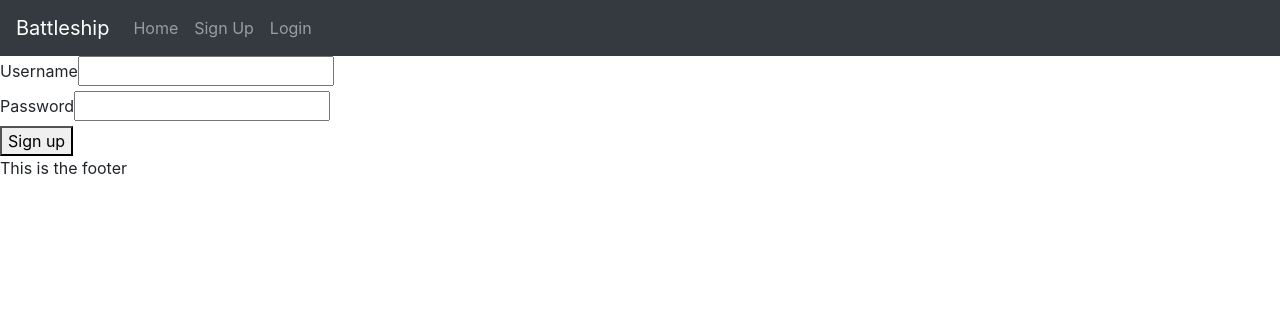
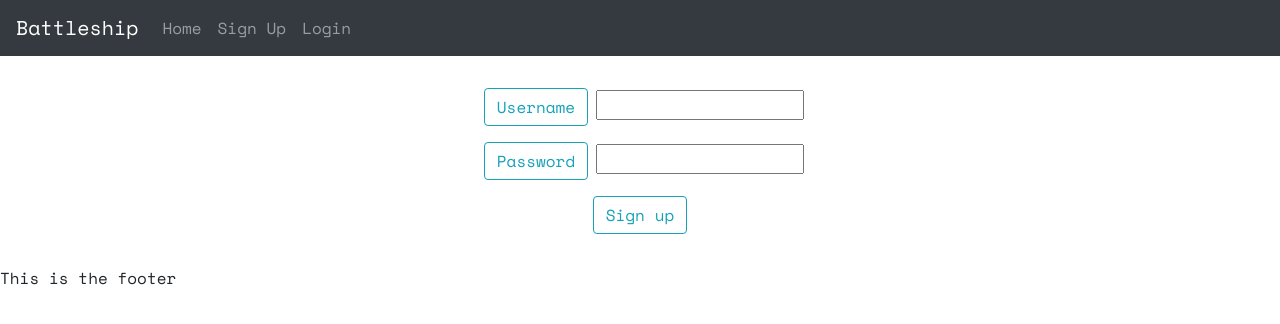
Before and after one commit to caldric/battleship-client, a React (Create React App) app: page /signup in a window 1280 px wide. Shown: the top 324 px of the page. Built offline with nearby package versions, Linux system fonts and the light colour scheme.

Commit message:
Style for pages and FONT

```diff
--- a/src/component/Landing.jsx
+++ b/src/component/Landing.jsx
@@ -4,7 +4,7 @@ import React from 'react';
 // Component
 const Landing = () => {
   return (
-    <div className="text-center">
+    <div className="text-center m-5">
       <h1>Battleship</h1>
       <div>
         <p>Signup or Login to start playing!</p>
--- a/src/component/Login.jsx
+++ b/src/component/Login.jsx
@@ -37,8 +37,10 @@ const Login = ({ apiBaseURL, getSession }) => {
   // Render
   if (redirect) return <Redirect to="/" />;
   return (
-    <form onSubmit={submitForm}>
-      <label htmlFor="username">Username</label>
+    <form className="text-center m-4" onSubmit={submitForm}>
+      <label className="btn btn-outline-info m-2" htmlFor="username">
+        Username
+      </label>
       <input
         type="text"
         id="username"
@@ -49,7 +51,9 @@ const Login = ({ apiBaseURL, getSession }) => {
         }}
       />
       <br />
-      <label htmlFor="password">Password</label>
+      <label className="btn btn-outline-info m-2" htmlFor="password">
+        Password
+      </label>
       <input
         type="password"
         id="password"
@@ -58,7 +62,9 @@ const Login = ({ apiBaseURL, getSession }) => {
         onChange={(event) => setPassword(event.currentTarget.value)}
       />
       <br />
-      <button type="submit">Login</button>
+      <button className="btn btn-outline-info m-2" type="submit">
+        Login
+      </button>
     </form>
   );
 };
--- a/src/component/Profile.jsx
+++ b/src/component/Profile.jsx
@@ -4,8 +4,8 @@ import React from 'react';
 // Component
 const Profile = () => {
   return (
-    <div>
-      <h1>Profile Page</h1>
+    <div className="text-center m-4">
+      <h1>Profile Page </h1>
       <p>Username</p>
       <p>Wins</p>
       <p>Losses</p>
--- a/src/component/Signup.jsx
+++ b/src/component/Signup.jsx
@@ -30,8 +30,10 @@ const Signup = ({ apiBaseURL }) => {
   // Render
   if (redirect) return <Redirect to="/" />;
   return (
-    <form onSubmit={submitForm}>
-      <label htmlFor="name">Username</label>
+    <form className="text-center m-4" onSubmit={submitForm}>
+      <label className="btn btn-outline-info m-2" htmlFor="name">
+        Username
+      </label>
       <input
         type="text"
         name="name"
@@ -40,7 +42,9 @@ const Signup = ({ apiBaseURL }) => {
         onChange={(event) => setUsername(event.currentTarget.value)}
       />
       <br /> {/* TO-DO: DELETE AFTER CSS */}
-      <label htmlFor="password">Password</label>
+      <label className="btn btn-outline-info m-2" htmlFor="password">
+        Password
+      </label>
       <input
         type="password"
         name="password"
@@ -49,7 +53,9 @@ const Signup = ({ apiBaseURL }) => {
         onChange={(event) => setPassword(event.currentTarget.value)}
       />
       <br /> {/* TO-DO: DELETE AFTER CSS */}
-      <button type="submit">Sign up</button>
+      <button className="btn btn-outline-info m-2" type="submit">
+        Sign up
+      </button>
     </form>
   );
 };
--- a/src/index.css
+++ b/src/index.css
@@ -6,7 +6,7 @@
   --shipWidth: 20px;
 }
 
-body {
+* {
   font-family: 'Space Mono', monospace;
 }
 
```
